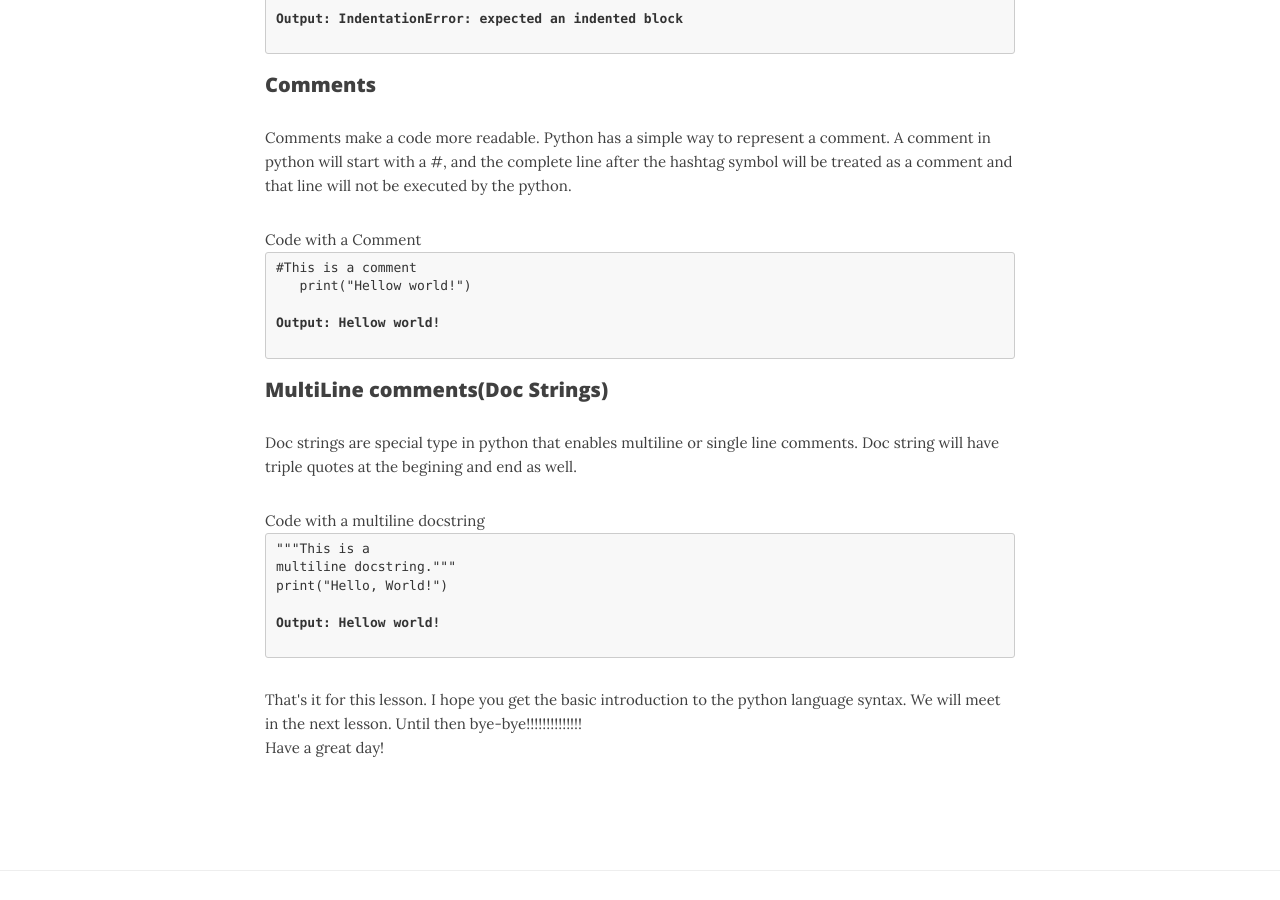
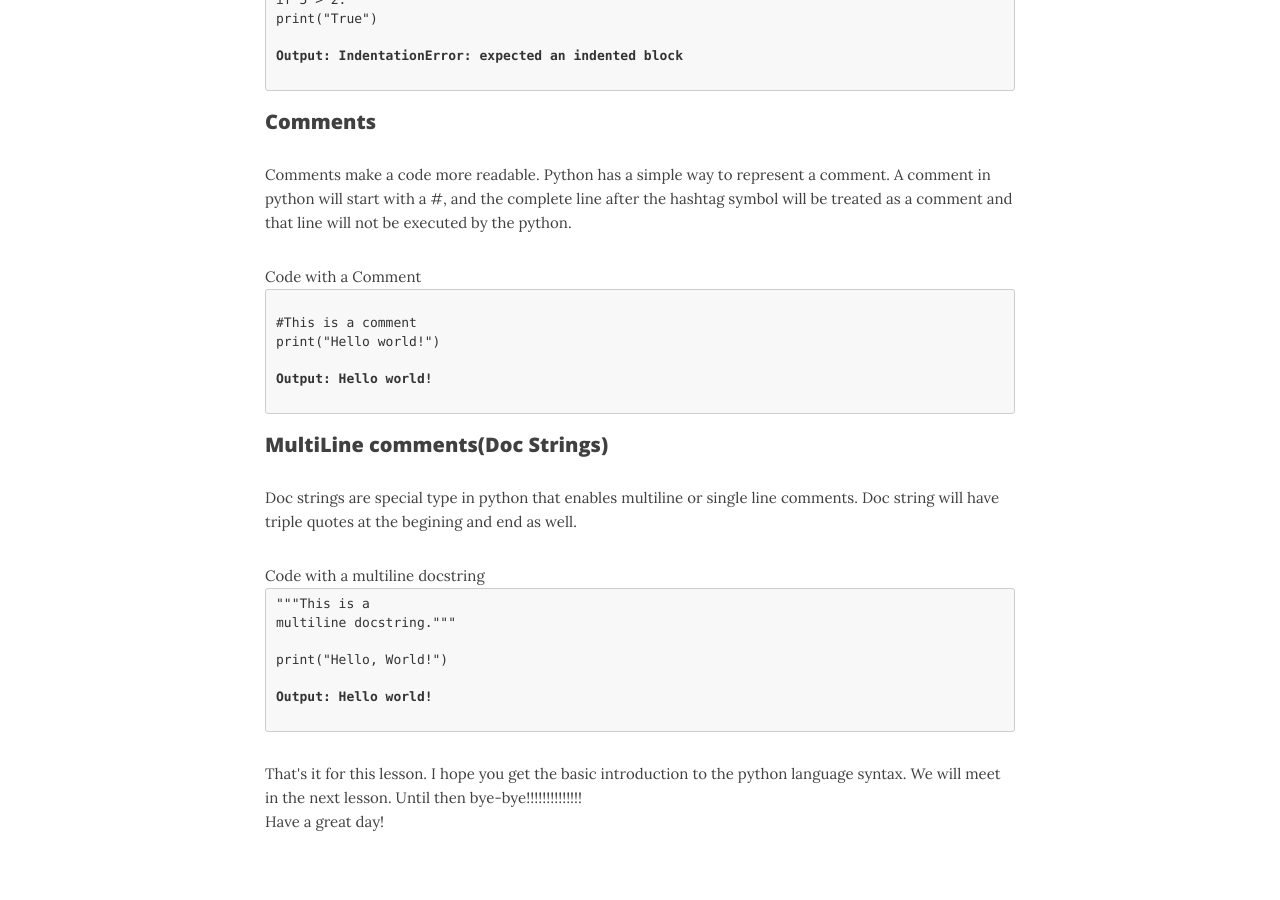
Before and after one commit to sivakrishna383/sivakrishna383.github.io, a Jekyll site: the page built from pages/introduction2.md, in a window 1280 px wide and 900 px high, scrolled down 1771 px. Built offline with Jekyll 4.4.1, drawn with Linux system fonts in a browser that asks for light colours; nearby versions of some CDN libraries.

Commit message:
Update introduction2.md

```diff
--- a/pages/introduction2.md
+++ b/pages/introduction2.md
@@ -14,17 +14,17 @@ description: "Introduction to the python programming language"
 		<a href="#"><li class="list-group-item">Numbers</li></a>
 		<a href="#"><li class="list-group-item">Strings</li></a>
 		<a href="#"><li class="list-group-item">Operators</li></a>
-		<a href="#"><li>Lists and Tuples</li></a>
-		<a href="#"><li>Sets</li></a>
-		<a href="#"><li>Dictionaries</li></a>
-		<a href="#"><li>Loops</li></a>
+		<a href="#"><li class="list-group-item">Lists and Tuples</li></a>
+		<a href="#"><li class="list-group-item">Sets</li></a>
+		<a href="#"><li class="list-group-item">Dictionaries</li></a>
+		<a href="#"><li class="list-group-item">Loops</li></a>
 		<ul>
-			<a href="#"><li>If...Else</li></a>
-			<a href="#"><li>While</li></a>
-			<a href="#"><li>For</li></a>
+			<a href="#"><li class="list-group-item">If...Else</li></a>
+			<a href="#"><li class="list-group-item">While</li></a>
+			<a href="#"><li class="list-group-item">For</li></a>
 		</ul>
-		<a href="#"><li>Functions</li></a>
-		<a href="#"><li>Arrays</li></a>
+		<a href="#"><li class="list-group-item">Functions</li></a>
+		<a href="#"><li class="list-group-item">Arrays</li></a>
 	</ul>
       </div>
 
@@ -51,13 +51,14 @@ description: "Introduction to the python programming language"
       <h3>Installing Python</h3>
       <p>Python installation is very simple, you can install it on any operating system such as Windows, Mac OS X, Ubuntu etc. Just follow the steps in this article<a href="https://realpython.com/installing-python/"></a>. In most of the linux based operating systems python may be already pre installed. You can check it by typing <b>python --version</b> in a terminal. It will show the result the python version which is installed on your pc or desktop.</p>
       <figure class="highlight"><pre><code class="language-python" data-lang="python">    <span class="kn">>>> python --version</span>
-      <span>Output should be like this</span>
-      <span class="kn"> Python 3.6.4</span>
+      <br /><span>Output should be like this</span>
+<span class="kn"> Python 3.6.4</span>
     </code></pre></figure>
     <h3>Python Syntax</h3>
     <p>
-	<figure class="highlight"><pre><code class="language-python" data-lang="python">    <span class="kn">>>> print("Hello World!")</span>
-      <span class="kn">Hello World!</span>
+	<figure class="highlight"><pre><code class="language-python" data-lang="python">
+<span class="kn">>>> print("Hello World!")</span>
+<span class="kn">Hello World!</span>
     </code></pre></figure>
    </p>
    <h3>Indentation</h3>
@@ -77,18 +78,19 @@ print("True")<br />
    <h3>Comments</h3>
    <p>Comments make a code more readable. Python has a simple way to represent a comment. A comment in python will start with a #, and the complete line after the hashtag symbol will be treated as a comment and that line will not be executed by the python.</p>
    Code with a Comment
-   <figure class="highlight"><pre><code class="language-python" data-lang="python">#This is a comment
-   print("Hellow world!")<br />
-<span class="kn">Output: Hellow world!</span>
+   <figure class="highlight"><pre><code class="language-python" data-lang="python">
+#This is a comment
+print("Hello world!")<br />
+<span class="kn">Output: Hello world!</span>
     </code></pre></figure>
 
    <h3>MultiLine comments(Doc Strings)</h3>
    <p>Doc strings are special type in python that enables multiline or single line comments. Doc string will have triple quotes at the begining and end as well.</p>
    Code with a multiline docstring
    <figure class="highlight"><pre><code class="language-python" data-lang="python">"""This is a
-multiline docstring."""
+multiline docstring."""<br/>
 print("Hello, World!")<br />
-<span class="kn">Output: Hellow world!</span>
+<span class="kn">Output: Hello world!</span>
     </code></pre></figure>
     <p>That's it for this lesson. I hope you get the basic introduction to the python language syntax. We will meet in the next lesson. Until then bye-bye!!!!!!!!!!!!!! <br/> Have a great day!</p>
   </div>
```
